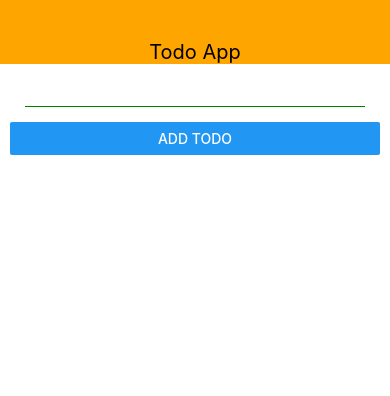
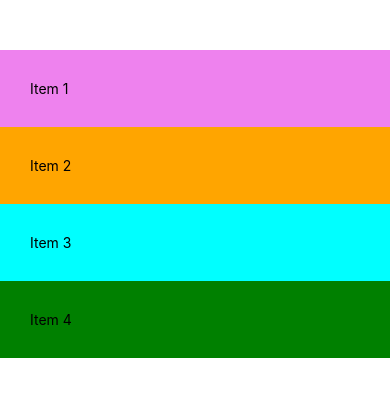
Before and after one commit to huudinh/reactnative, a React Native app in the folder HelloWorld/: screen / in a window 390 px wide. Shown: the top 396 px of the page. Built offline with nearby package versions, Linux system fonts and the light colour scheme.

Commit message:
session_11_layout

```diff
--- a/HelloWorld/App.tsx
+++ b/HelloWorld/App.tsx
@@ -1,5 +1,6 @@
 import { StyleSheet, Text, View, Button, FlatList, TextInput, Pressable, Alert, TouchableWithoutFeedback, Keyboard } from 'react-native';
 import { useState } from 'react';
+import FlexBox from './components/FlexBox';
 
 interface ITodo {
   id: number;
@@ -33,40 +34,41 @@ export default function App() {
   }
 
   return (
-    <TouchableWithoutFeedback onPress={() => Keyboard.dismiss()}>
-      <View style={styles.container}>
-          <Text style={styles.header}>
-            Todo App
-          </Text>
+    // <TouchableWithoutFeedback onPress={() => Keyboard.dismiss()}>
+    //   <View style={styles.container}>
+    //       <Text style={styles.header}>
+    //         Todo App
+    //       </Text>
 
-          <View style={styles.body}>
-            <TextInput
-              style={styles.todoInput}
-              onChangeText={(value) => setTodo((value))}
-              value={todo}
-            />
-            <Button title='Add todo'
-              onPress={handleAddTodo}
-            />
-          </View>
+    //       <View style={styles.body}>
+    //         <TextInput
+    //           style={styles.todoInput}
+    //           onChangeText={(value) => setTodo((value))}
+    //           value={todo}
+    //         />
+    //         <Button title='Add todo'
+    //           onPress={handleAddTodo}
+    //         />
+    //       </View>
 
-          <View style={styles.body}>
-            <FlatList
-              data = {listTodo}
-              renderItem = {(({item})=>{
-                return (
-                  <Pressable
-                    onPress={() => deleteTodo(item.id)}
-                    style={({pressed}) => ({opacity:pressed ? 0.5 : 1})}
-                  >
-                    <Text style={styles.todoItem}>{item.name}</Text>
-                  </Pressable>
-                )
-              })}
-            />
-          </View>
-      </View>
-    </TouchableWithoutFeedback>
+    //       <View style={styles.body}>
+    //         <FlatList
+    //           data = {listTodo}
+    //           renderItem = {(({item})=>{
+    //             return (
+    //               <Pressable
+    //                 onPress={() => deleteTodo(item.id)}
+    //                 style={({pressed}) => ({opacity:pressed ? 0.5 : 1})}
+    //               >
+    //                 <Text style={styles.todoItem}>{item.name}</Text>
+    //               </Pressable>
+    //             )
+    //           })}
+    //         />
+    //       </View>
+    //   </View>
+    // </TouchableWithoutFeedback>
+    <FlexBox />
   );
 }
 
--- /dev/null
+++ b/HelloWorld/components/FlexBox.tsx
@@ -0,0 +1,44 @@
+import { StyleSheet, View, Text } from 'react-native';
+
+const FlexBox = () => {
+    return (
+        <View style={styles.container}>
+            <View style={styles.item1}>
+                <Text>Item 1</Text>
+            </View>
+            <View style={styles.item2}>
+                <Text>Item 2</Text>
+            </View>
+            <View style={styles.item3}>
+                <Text>Item 3</Text>
+            </View>
+            <View style={styles.item4}>
+                <Text>Item 4</Text>
+            </View>
+        </View>
+    )
+}
+
+export default FlexBox;
+
+const styles = StyleSheet.create({
+    container: {
+        marginTop:50,
+    },
+    item1:{
+        backgroundColor: 'violet',
+        padding: 30,
+    },
+    item2:{
+        backgroundColor: 'orange',
+        padding: 30,
+    },
+    item3:{
+        backgroundColor: 'cyan',
+        padding: 30,
+    },
+    item4:{
+        backgroundColor: 'green',
+        padding: 30,
+    },
+});
```
Also changed, not shown: 2 other files (tests, documents, lock files or other folders).
